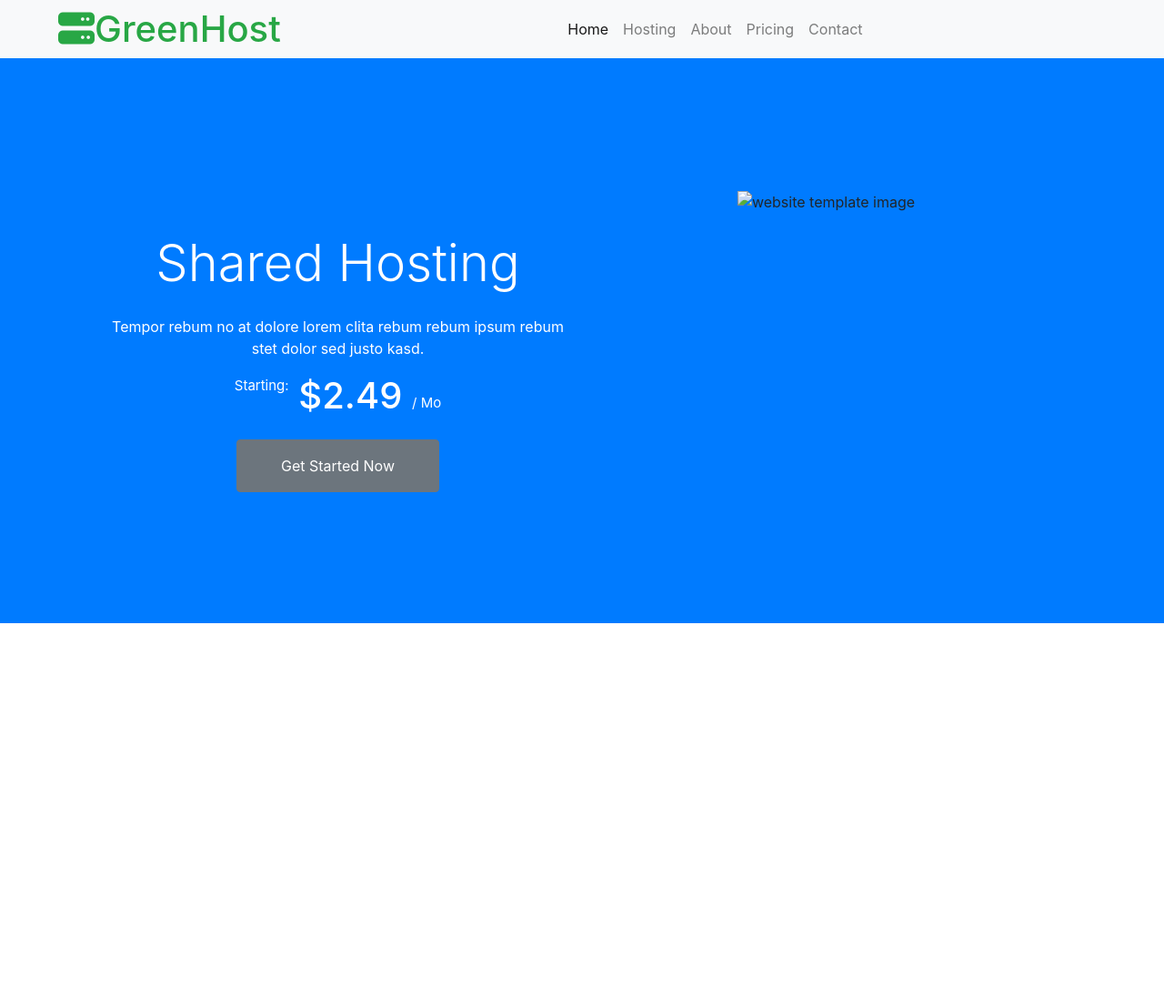
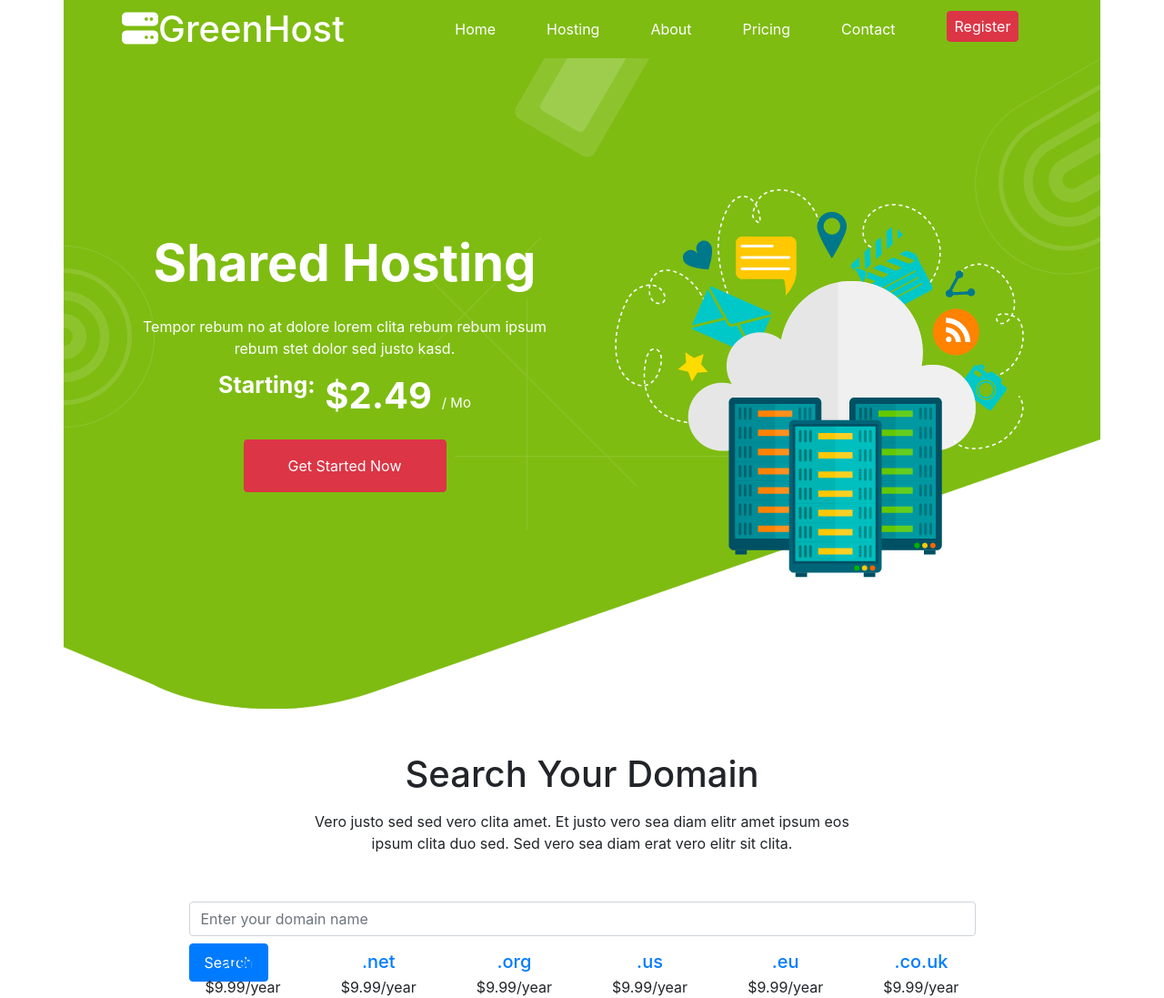
Before and after one commit to sanfeer-en/NavWithJQuery, a plain HTML site: page index.html in a window 1280 px wide. Shown: the whole page at 91% size. Before the commit the page ends 800 px from the top, so only its background shows below. Drawn offline with nearby package versions, Linux system fonts and the light colour scheme.

Commit message:
scond commit

```diff
--- a/index.html
+++ b/index.html
@@ -11,48 +11,116 @@
 <script src="https://cdn.jsdelivr.net/npm/popper.js@1.16.1/dist/umd/popper.min.js" integrity="sha384-9/reFTGAW83EW2RDu2S0VKaIzap3H66lZH81PoYlFhbGU+6BZp6G7niu735Sk7lN" crossorigin="anonymous"></script>
 <script src="https://cdn.jsdelivr.net/npm/bootstrap@4.6.2/dist/js/bootstrap.min.js" integrity="sha384-+sLIOodYLS7CIrQpBjl+C7nPvqq+FbNUBDunl/OZv93DB7Ln/533i8e/mZXLi/P+" crossorigin="anonymous"></script>
 <link rel="stylesheet" href="https://cdnjs.cloudflare.com/ajax/libs/font-awesome/6.3.0/css/all.min.css" integrity="sha512-SzlrxWUlpfuzQ+pcUCosxcglQRNAq/DZjVsC0lE40xsADsfeQoEypE+enwcOiGjk/bSuGGKHEyjSoQ1zVisanQ==" crossorigin="anonymous" referrerpolicy="no-referrer" />
+  <script src="https://cdnjs.cloudflare.com/ajax/libs/jquery/3.6.3/jquery.min.js" integrity="sha512-STof4xm1wgkfm7heWqFJVn58Hm3EtS31XFaagaa8VMReCXAkQnJZ+jEy8PCC/iT18dFy95WcExNHFTqLyp72eQ==" crossorigin="anonymous" referrerpolicy="no-referrer"></script>
+
 </head>
 <body>
-    <div class="container-fluid position-relative p-0">
-        <nav class="navbar navbar-expand-lg navbar-light bg-light">
 
-          <h1 class="m-0 text-success pl-5"><i class="fa fa-server me-3"></i>GreenHost</h1>
+    <div class="container-lg position-relative p-0 contain">
+        <nav class="navbar navbar-expand-lg  bg-primary1 " id="navbar">
+
+          <h1 class="m-0 text-white pl-5"><i class="fa fa-server me-3"></i>GreenHost</h1>
             <button class="navbar-toggler" type="button" data-toggle="collapse" data-target="#navbarNav" aria-controls="navbarNav" aria-expanded="false" aria-label="Toggle navigation">
               <span class="navbar-toggler-icon"></span>
             </button>
-            <div class="collapse navbar-collapse d-flex justify-content-center" id="navbarNav">
+            <div class="collapse navbar-collapse d-flex justify-content-around  " id="navbarNav">
               <ul class="navbar-nav ">
                 <li class="nav-item active ">
-                  <a class="nav-link" href="#">Home <span class="sr-only">(current)</span></a>
+                  <a class="nav-link text-white text-white pl-5 pl-5" href="#">Home <span class="sr-only">(current)</span></a>
                 </li>
                 <li class="nav-item">
-                  <a class="nav-link" href="#">Hosting</a>
+                  <a class="nav-link text-white pl-5" href="#">Hosting</a>
                 </li>
-                <a href="pages/about.php" class="nav-item nav-link">About</a>
+                <a href="pages/about.php" class="nav-item nav-link text-white pl-5">About</a>
                 <li class="nav-item">
-                  <a class="nav-link" href="#">Pricing</a>
+                  <a class="nav-link text-white pl-5" href="#">Pricing</a>
                 </li>
                 <li class="nav-item">
-                  <a class="nav-link" href="#">Contact</a>
+                  <a class="nav-link text-white pl-5" href="#">Contact</a>
+                </li>
+                <li class="nav-item">
+                  <a href="3" class="btn text-white btn-outline-danger bg-danger py-sm-1 px-sm-2 me-3 animated slideInLeft ml-5">Register</a>
                 </li>
 
               </ul>
             </div>
           </nav>
-    </div>
-    <div class="container-xxl py-5 bg-primary hero-header mb-5">
+     </div>
+     <div class="container py-5 bg-primary3 hero-header mb-5">
       <div class="container my-5 py-5 px-lg-5">
         <div class="row g-5">
           <div class="col-lg-6 pt-5 text-center text-lg-start">
-            <h1 class="display-4 text-white mb-4 animated slideInLeft">Shared Hosting</h1>
+            <h1 class="display-4 text-white mb-4 animated slideInLeft font-weight-bold">Shared Hosting</h1>
             <p class="text-white animated slideInLeft">Tempor rebum no at dolore lorem clita rebum rebum ipsum rebum stet dolor sed justo kasd.</p>
-            <h1 class="text-white mb-4 animated slideInLeft"><small class="align-top fw-normal" style="font-size:15px;line-height:25px;">Starting:</small> <span>$2.49</span> <small class="align-bottom fw-normal" style="font-size:15px;line-height:33px;">/ Mo</small></h1>
-            <a href="https://www.free-css.com/free-css-templates" class="btn btn-secondary py-sm-3 px-sm-5 me-3 animated slideInLeft">Get Started Now</a></div>
-          <div class="col-lg-6 text-center text-lg-start"><img class="img-fluid animated zoomIn" src="assets/img/hero.png" alt="website template image"></div>
+            <h1 class="text-white mb-4 animated slideInLeft"><small class="align-top fw-normal font-weight-bold" style="font-size:25px;line-height:25px;">Starting:</small> <span class="font-weight-bold">$2.49</span> <small class="align-bottom fw-normal" style="font-size:15px;line-height:33px;">/ Mo</small></h1>
+            <a href="3" class="btn text-white btn-outline-danger bg-danger py-sm-3 px-sm-5 me-3 animated slideInLeft">Get Started Now</a>
+          </div>
+          <div class="col-lg-6 text-center text-lg-start">
+            <img class="img-fluid animated zoomIn" src="img/hero.png" alt="website template image">
+          </div>
+        </div>
+      </div>
+     </div>
+
+  <div class="container px-lg-5">
+      <div class="row justify-content-center">
+        <div class="col-lg-10">
+          <div class="section-title position-relative text-center mx-auto mb-4 pb-4 wow fadeInUp" data-wow-delay="0.1s" style="max-width: 600px; visibility: visible; animation-delay: 0.1s; animation-name: fadeInUp;">
+            <h1 class="mb-3">Search Your Domain</h1>
+            <p class="mb-1">Vero justo sed sed vero clita amet. Et justo vero sea diam elitr amet ipsum eos ipsum clita duo sed. Sed vero sea diam erat vero elitr sit clita.</p>
+          </div>
+          <div class="position-relative w-100 my-3 wow fadeInUp" data-wow-delay="0.3s" style="visibility: visible; animation-delay: 0.3s; animation-name: fadeInUp;">
+            <input class="form-control bg-transparent w-100 py-3 ps-4 pe-5" type="text" placeholder="Enter your domain name">
+            <button type="button" class="btn btn-primary py-2 px-3 position-absolute top-0 end-0 mt-2 me-2">Search</button>
+          </div>
+          <div class="row g-3 wow fadeInUp" data-wow-delay="0.5s" style="visibility: visible; animation-delay: 0.5s; animation-name: fadeInUp;">
+            <div class="col-lg-2 col-md-3 col-sm-4 col-6 text-center">
+              <h5 class="fw-bold text-primary mb-1">.com</h5>
+              <p class="mb-0">$9.99/year</p>
+            </div>
+            <div class="col-lg-2 col-md-3 col-sm-4 col-6 text-center">
+              <h5 class="fw-bold text-primary mb-1">.net</h5>
+              <p class="mb-0">$9.99/year</p>
+            </div>
+            <div class="col-lg-2 col-md-3 col-sm-4 col-6 text-center">
+              <h5 class="fw-bold text-primary mb-1">.org</h5>
+              <p class="mb-0">$9.99/year</p>
+            </div>
+            <div class="col-lg-2 col-md-3 col-sm-4 col-6 text-center">
+              <h5 class="fw-bold text-primary mb-1">.us</h5>
+              <p class="mb-0">$9.99/year</p>
+            </div>
+            <div class="col-lg-2 col-md-3 col-sm-4 col-6 text-center">
+              <h5 class="fw-bold text-primary mb-1">.eu</h5>
+              <p class="mb-0">$9.99/year</p>
+            </div>
+            <div class="col-lg-2 col-md-3 col-sm-4 col-6 text-center">
+              <h5 class="fw-bold text-primary mb-1">.co.uk</h5>
+              <p class="mb-0">$9.99/year</p>
+            </div>
+          </div>
         </div>
       </div>
     </div>
 
-    <script src="https://cdnjs.cloudflare.com/ajax/libs/jquery/3.6.3/jquery.min.js" integrity="sha512-STof4xm1wgkfm7heWqFJVn58Hm3EtS31XFaagaa8VMReCXAkQnJZ+jEy8PCC/iT18dFy95WcExNHFTqLyp72eQ==" crossorigin="anonymous" referrerpolicy="no-referrer"></script>
+    <script>
+      $(document).ready(function() {
+        $(window).scroll(function(){
+          var scrollTop = $(window).scrollTop();
+           if (scrollTop > 100 ) {
+            $("#navbar").addClass("navbar-scroll");
+            $(".contain").removeClass("container-lg");
+            $("#navbar").css("position", "-webkit-sticky");
+            $("#navbar").css("transition"," .5s");
+            $("#navbar").css("width"," 100%");
+
+           }
+           else  {
+              $("#navbar").removeClass("navbar-scroll");
+            $(".contain").addClass("container-lg");
+           }
+        });
+      })
+    </script>
 </body>
 </html>
--- a/style.css
+++ b/style.css
@@ -5,6 +5,23 @@ html {
     .text-success
 
 }
-.bg-primary {
+.bg-primary1 {
     background-color: #7EBC12!important;
 }
+.bg-primary3{
+    background-color: #7EBC12!important;
+}
+
+.btn-secondary1{
+    background-color: red;
+}
+.hero-header{
+
+    background: url(../NavWithJQuery/img/bg-round.png),url(../NavWithJQuery/img/bg-round-2.png),url(../NavWithJQuery/img/bg-square.png),url(../NavWithJQuery/img/bg-line.png),url(../NavWithJQuery/img/bg-bottom-hero.png);
+    background-position: 0 40%,right 0 top 0,left 50% top 0,left 50% top 50%,center bottom -1px;
+    background-repeat: no-repeat;
+}
+.menu {
+    position:relative;
+
+}
```
Also changed, not shown: img/bg-bottom-hero.png (added), img/bg-line.png (added), img/bg-round-2.png (added), img/bg-round.png (added), img/bg-square (1).png (added), img/bg-square.png (added), img/hero.png (added).
